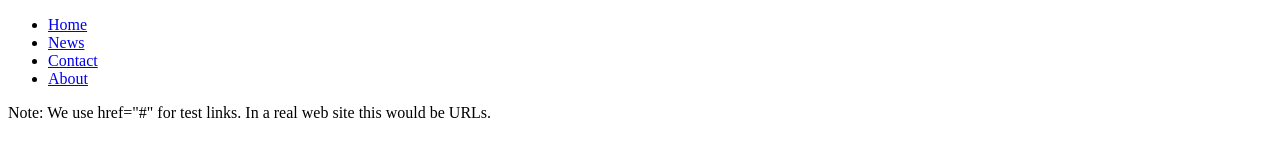
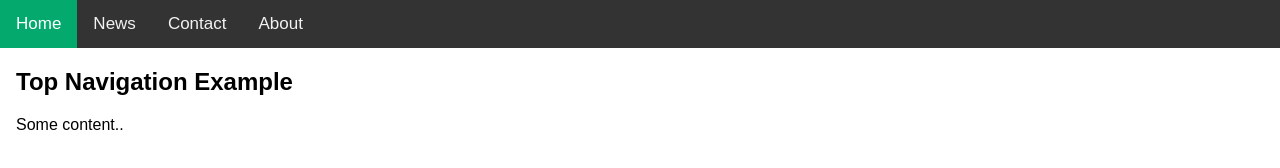
Before and after one commit to sm063/sm063.github.io, a plain HTML site: page index.html in a window 1280 px wide. Drawn offline with Linux system fonts and the light colour scheme.

Commit message:
Update index.html

```diff
--- a/index.html
+++ b/index.html
@@ -1,15 +1,51 @@
 <!DOCTYPE html>
 <html>
+<head>
+<meta name="viewport" content="width=device-width, initial-scale=1">
+<style>
+body {
+  margin: 0;
+  font-family: Arial, Helvetica, sans-serif;
+}
+
+.topnav {
+  overflow: hidden;
+  background-color: #333;
+}
+
+.topnav a {
+  float: left;
+  color: #f2f2f2;
+  text-align: center;
+  padding: 14px 16px;
+  text-decoration: none;
+  font-size: 17px;
+}
+
+.topnav a:hover {
+  background-color: #ddd;
+  color: black;
+}
+
+.topnav a.active {
+  background-color: #04AA6D;
+  color: white;
+}
+</style>
+</head>
 <body>
 
-<ul>
-  <li><a href="#home">Home</a></li>
-  <li><a href="#news">News</a></li>
-  <li><a href="#contact">Contact</a></li>
-  <li><a href="#about">About</a></li>
-</ul>
+<div class="topnav">
+  <a class="active" href="#home">Home</a>
+  <a href="#news">News</a>
+  <a href="#contact">Contact</a>
+  <a href="#about">About</a>
+</div>
 
-<p>Note: We use href="#" for test links. In a real web site this would be URLs.</p>
+<div style="padding-left:16px">
+  <h2>Top Navigation Example</h2>
+  <p>Some content..</p>
+</div>
 
 </body>
 </html>
```
